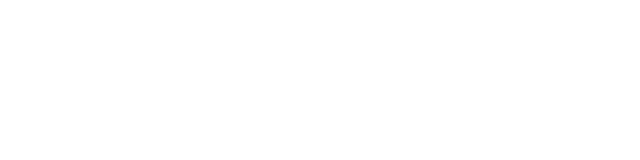
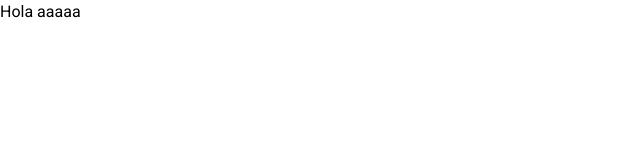
Before and after one commit to No-Country-simulation/s16-17-t-python-react, a React (Vite) app in the folder frontend/: page /login in a window 1280 px wide. Before the commit this address had no page. Shown: the top 160 px of the page, without its empty margins (0-640 px from the left). Built offline with nearby package versions, Linux system fonts and the light colour scheme.

Commit message:
feat: basic structure for login page

```diff
--- a/frontend/src/components/index.js
+++ b/frontend/src/components/index.js
@@ -1,3 +1,4 @@
 export * from './Register'
 export * from './navigation'
 export * from './profile'
+export * from './login'
--- /dev/null
+++ b/frontend/src/components/login/Header.jsx
@@ -0,0 +1 @@
+export const Header = () => <div>Hola aaaaa</div>
--- /dev/null
+++ b/frontend/src/components/login/index.js
@@ -0,0 +1 @@
+export * from './Header.jsx'
--- a/frontend/src/pages/index.js
+++ b/frontend/src/pages/index.js
@@ -1,2 +1,3 @@
 export * from './Home'
 export * from './ErrorPage'
+export * from './login'
--- /dev/null
+++ b/frontend/src/pages/login/index.js
@@ -0,0 +1 @@
+export * from './login'
--- /dev/null
+++ b/frontend/src/pages/login/login.jsx
@@ -0,0 +1,7 @@
+import { Header } from '../../components'
+
+export const Login = () => (
+		<>
+			<Header />
+		</>
+	)
```
Also changed, not shown: frontend/src/routerConfig.jsx (+7 -3 lines), frontend/src/components/Register/index.js (line endings or trailing spaces).
